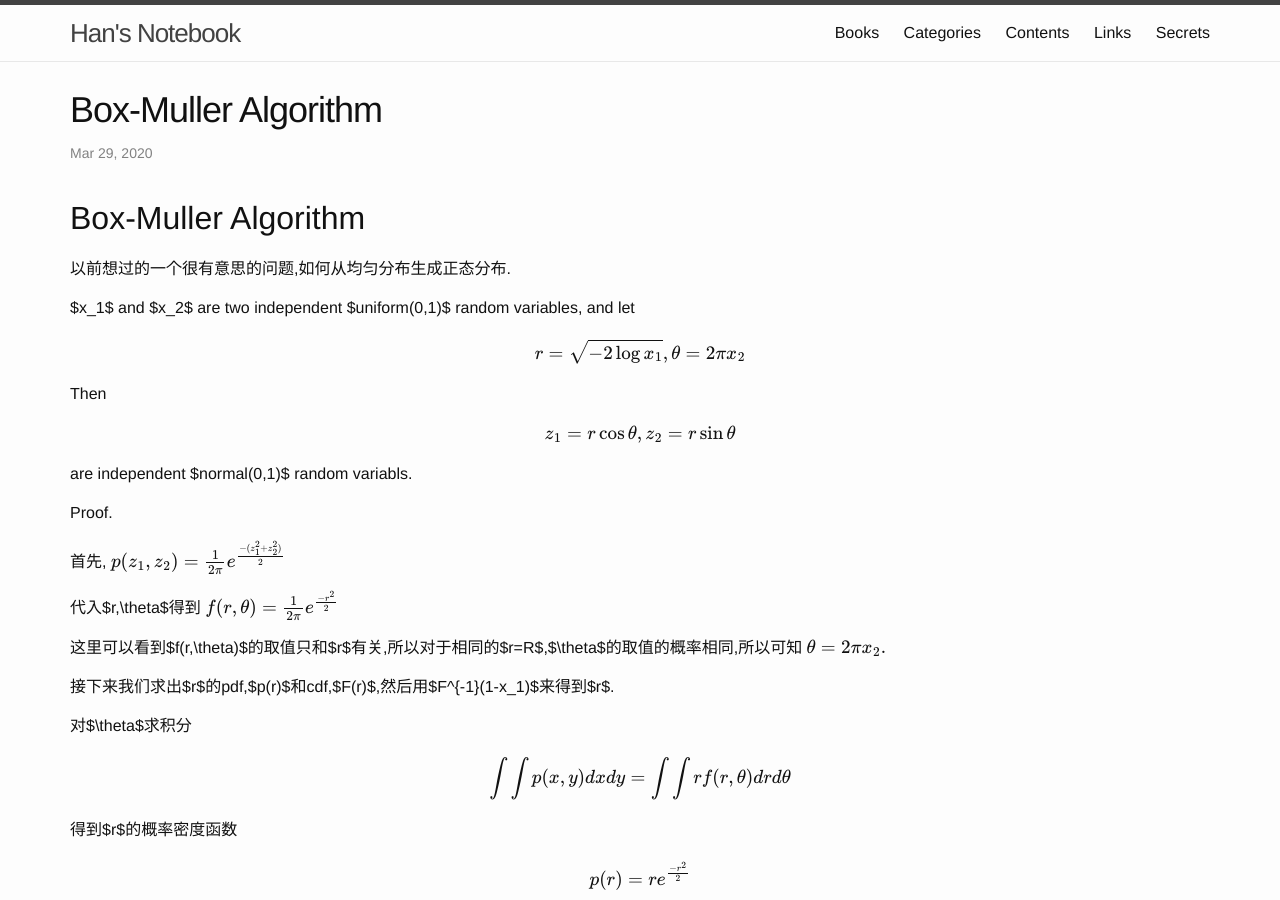
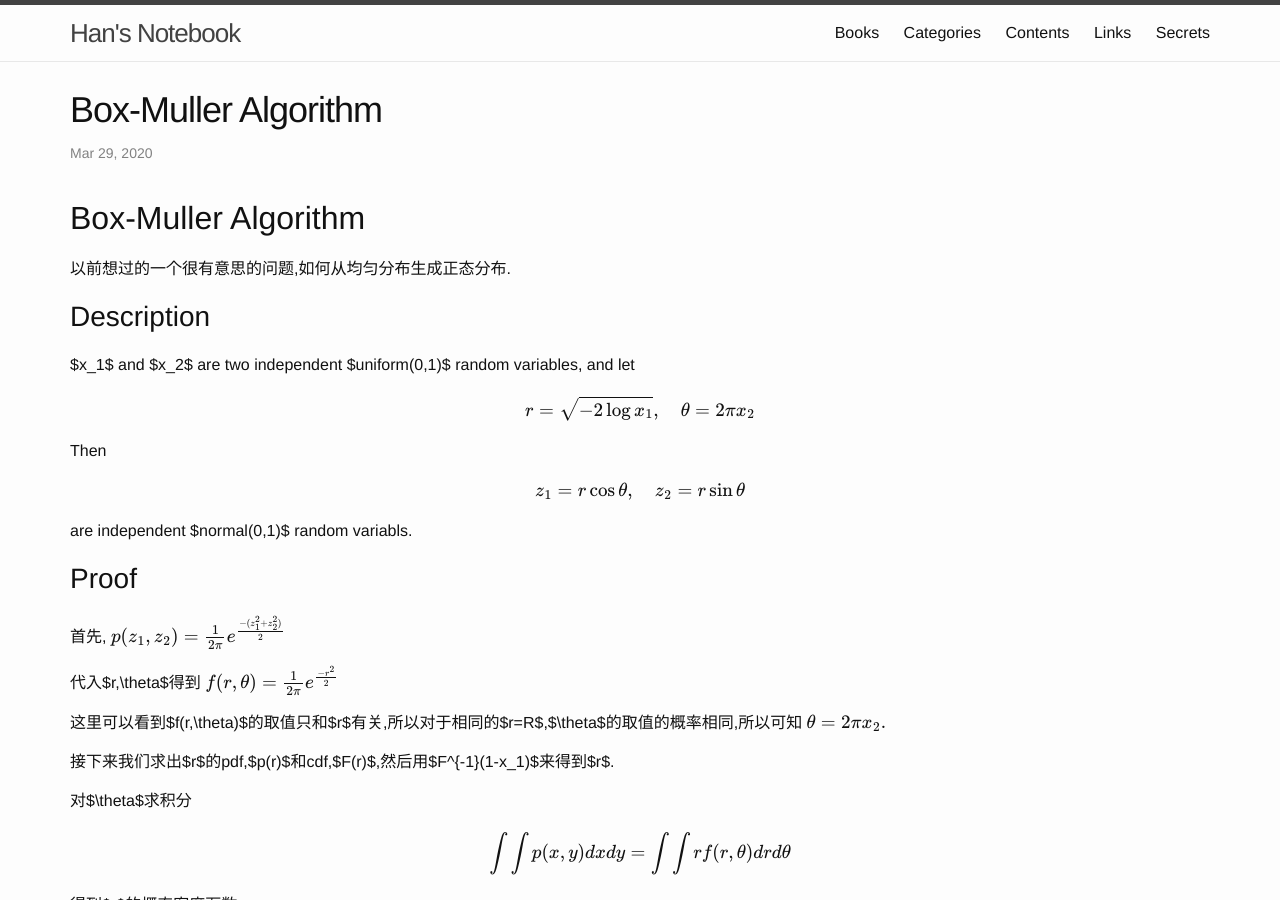
Before and after one commit to FiveEyes/FiveEyes.github.io, a Jekyll site: the page built from _posts/statistical-inference/2020-03-29-Box-Muller-Algorithm.md, in a window 1280 px wide and 900 px high. Built offline with Jekyll 4.4.1, drawn with Linux system fonts in a browser that asks for light colours; formulas are drawn with MathJax 3.

Commit message:
Update 2020-03-29-Box-Muller-Algorithm.md

```diff
--- a/_posts/statistical-inference/2020-03-29-Box-Muller-Algorithm.md
+++ b/_posts/statistical-inference/2020-03-29-Box-Muller-Algorithm.md
@@ -9,21 +9,23 @@ categories: Math
 
 以前想过的一个很有意思的问题,如何从均匀分布生成正态分布.
 
+## Description
+
 $x_1$ and $x_2$ are two independent $uniform(0,1)$ random variables, and let
 
 $$
-r = \sqrt{-2 \log{x_1}}, \theta = 2 \pi x_2
+r = \sqrt{-2 \log{x_1}}, \quad \theta = 2 \pi x_2
 $$
 
 Then
 
 $$
-z_1 = r \cos{\theta}, z_2 = r \sin{\theta}
+z_1 = r \cos{\theta}, \quad z_2 = r \sin{\theta}
 $$
 
 are independent $normal(0,1)$ random variabls.
 
-Proof.
+## Proof
 
 首先,
 $$
@@ -59,12 +61,15 @@ $$
 $$
 F(r) = 1 - e^{\frac{-r^2}{2}}
 $$
+
 同时
+
 $$
 F^{-1}(y) = \sqrt{-2\log(1-y)}
 $$
 
 因为$F^{-1}(1-U)$就可以把均匀分布变量转化为目标分布,得到
+
 $$
 r = \sqrt{-2\log(x_1)}
 $$
```
